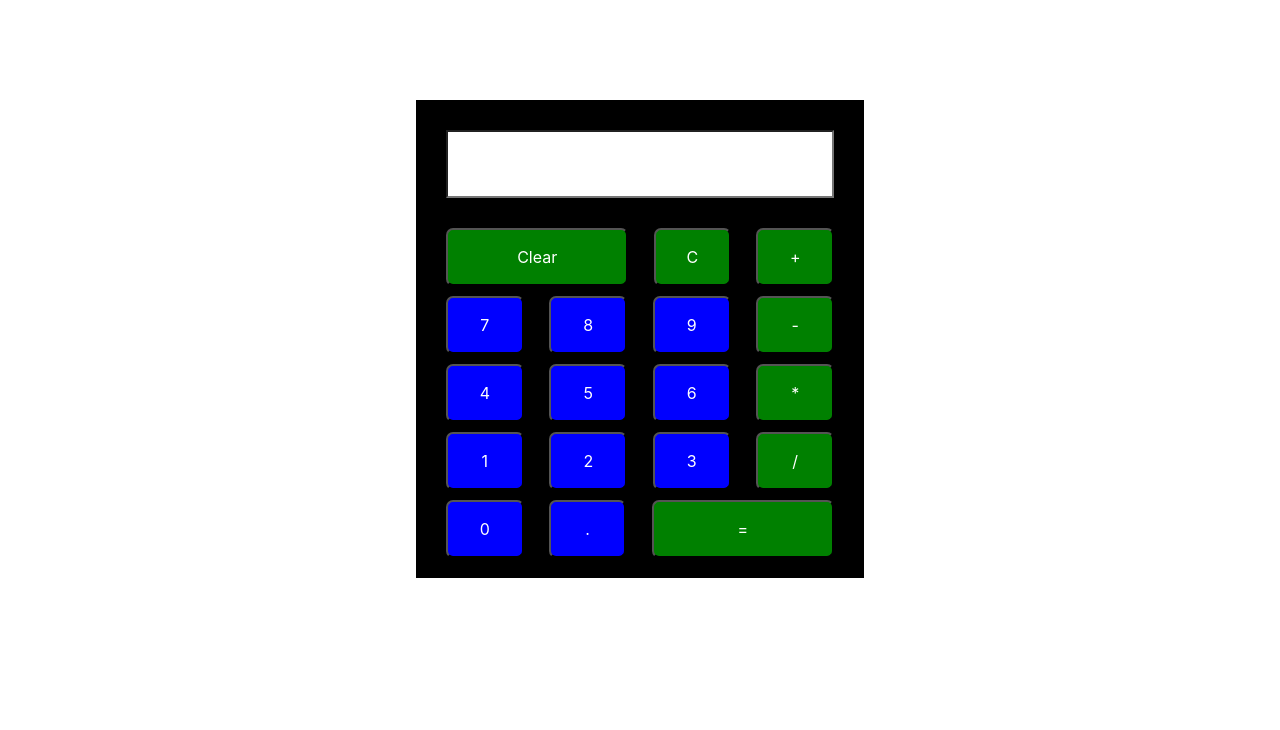
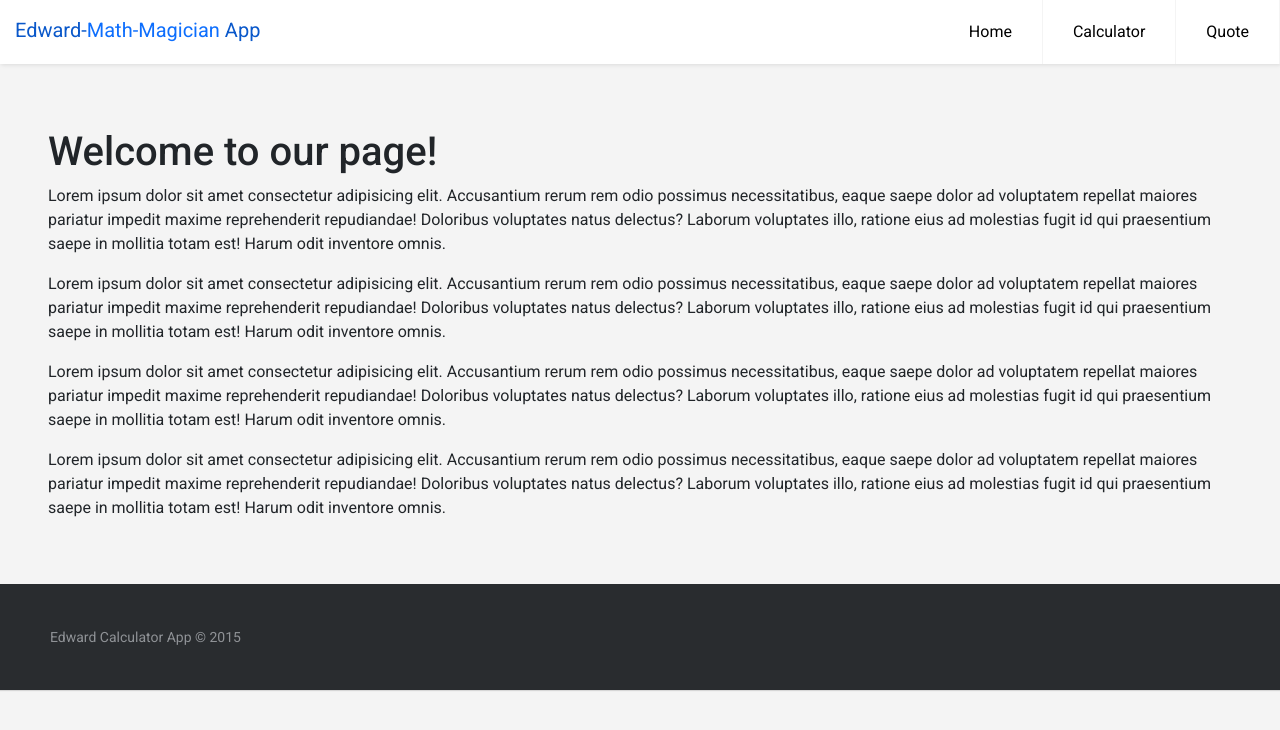
Before and after one commit to odhiambo-ed/math-magicians, a React (Create React App) app: page / in a window 1280 px wide. Shown: the top 730 px of the page. Built offline with nearby package versions, Linux system fonts and the light colour scheme.

Commit message:
Added Routes

```diff
--- a/public/index.html
+++ b/public/index.html
@@ -26,6 +26,8 @@
       integrity="sha384-MrcW6ZMFYlzcLA8Nl+NtUVF0sA7MsXsP1UyJoMp4YLEuNSfAP+JcXn/tWtIaxVXM"
       crossorigin="anonymous"
     ></script>
+
+    <link rel="stylesheet" href="https://cdn.jsdelivr.net/npm/bootstrap-icons@1.8.1/font/bootstrap-icons.css" />
     <!--
       Notice the use of %PUBLIC_URL% in the tags above.
       It will be replaced with the URL of the `public` folder during the build.
--- a/src/App.css
+++ b/src/App.css
@@ -1,4 +1,287 @@
-.App {
+@import url(https://fonts.googleapis.com/css?family=Roboto:400,500,300,700);
+
+* {
+  font-family: "Roboto", sans-serif;
+}
+
+body {
+  margin: 0;
+  font-family: Helvetica, sans-serif;
+  background-color: #f4f4f4;
+}
+
+a {
+  color: #000;
+}
+
+/* header */
+
+.header {
+  background-color: #fff;
+  box-shadow: 1px 1px 4px 0 rgba(0, 0, 0, 0.1);
+  position: fixed;
+  width: 100%;
+  z-index: 3;
+}
+
+.header ul {
+  margin: 0;
+  padding: 0;
+  list-style: none;
+  overflow: hidden;
+  background-color: #fff;
+}
+
+.header li a {
+  display: block;
+  padding: 20px 20px;
+  border-right: 1px solid #f4f4f4;
+  text-decoration: none;
+}
+
+.header .menu-btn {
+  display: none;
+}
+
+.header li a:hover,
+.header .menu-btn:hover {
+  background-color: #f4f4f4;
+}
+
+.header .logo {
+  display: block;
+  float: left;
+  font-size: 2em;
+  padding: 10px 20px;
+  text-decoration: none;
+}
+
+/* menu */
+
+.header .menu {
+  clear: both;
+  max-height: 0;
+  transition: max-height 0.2s ease-out;
+}
+
+/* menu icon */
+
+.header .menu-icon {
+  cursor: pointer;
+  display: inline-block;
+  float: right;
+  padding: 28px 20px;
+  position: relative;
+  user-select: none;
+}
+
+.header .menu-icon .navicon {
+  background: #333;
+  display: block;
+  height: 2px;
+  position: relative;
+  transition: background 0.2s ease-out;
+  width: 18px;
+}
+
+.header .menu-icon .navicon::before,
+.header .menu-icon .navicon::after {
+  background: #333;
+  content: '';
+  display: block;
+  height: 100%;
+  position: absolute;
+  transition: all 0.2s ease-out;
+  width: 100%;
+}
+
+.header .menu-icon .navicon::before {
+  top: 5px;
+}
+
+.header .menu-icon .navicon::after {
+  top: -5px;
+}
+
+/* menu btn */
+
+.header .menu-btn:checked ~ .menu {
+  max-height: 240px;
+}
+
+.header .menu-btn:checked ~ .menu-icon .navicon {
+  background: transparent;
+}
+
+.header .menu-btn:checked ~ .menu-icon .navicon::before {
+  transform: rotate(-45deg);
+}
+
+.header .menu-btn:checked ~ .menu-icon .navicon::after {
+  transform: rotate(45deg);
+}
+
+.header .menu-btn:checked ~ .menu-icon:not(.steps) .navicon::before,
+.header .menu-btn:checked ~ .menu-icon:not(.steps) .navicon::after {
+  top: 0;
+}
+
+section {
+  width: 100%;
+  display: inline-block;
+  background: #ccc;
+  height: 60vh;
+  text-align: center;
+  font-size: 22px;
+  font-weight: 700;
+  text-decoration: underline;
+}
+
+.qoute-text {
+  padding: 5em;
+  margin-bottom: 18em;
+}
+
+.qoute-text p {
+  text-align: center;
+}
+
+.footer-distributed {
+  background-color: #292c2f;
+  box-shadow: 0 1px 1px 0 rgba(0, 0, 0, 0.12);
+  box-sizing: border-box;
+  width: 100%;
+  text-align: left;
+  font: normal 16px sans-serif;
+  padding: 45px 50px;
+}
+
+.footer-distributed .footer-left p {
+  color: #8f9296;
+  font-size: 14px;
+  margin: 0;
+}
+
+/* Footer links */
+
+/* .footer-distributed p.footer-links {
+  font-size: 18px;
+  font-weight: bold;
+  color: #fff;
+  margin: 0 0 10px;
+  padding: 0;
+  transition: ease 0.25s;
+}
+
+.footer-distributed p.footer-links a {
+  display: inline-block;
+  line-height: 1.8;
+  text-decoration: none;
+  color: inherit;
+  transition: ease 0.25s;
+}
+
+.footer-distributed .footer-links a::before {
+  content: "·";
+  font-size: 20px;
+  left: 0;
+  color: #fff;
+  display: inline-block;
+  padding-right: 5px;
+}
+
+.footer-distributed .footer-links .link-1::before {
+  content: none;
+}
+
+.footer-distributed .footer-right {
+  float: right;
+  margin-top: 6px;
+  max-width: 180px;
+}
+
+.footer-distributed .footer-right a {
+  display: inline-block;
+  width: 35px;
+  height: 35px;
+  background-color: #33383b;
+  border-radius: 2px;
+  font-size: 20px;
+  color: #fff;
+  text-align: center;
+  line-height: 35px;
+  margin-left: 3px;
+  transition: all 0.25s;
+}
+
+.footer-distributed .footer-right a:hover { transform: scale(1.1); -webkit-transform: scale(1.1); }
+
+.footer-distributed p.footer-links a:hover { text-decoration: underline; } */
+
+/* Media Queries */
+
+@media (max-width: 600px) {
+  .footer-distributed .footer-left,
+  .footer-distributed .footer-right {
+    text-align: center;
+  }
+
+  .footer-distributed .footer-right {
+    float: none;
+    margin: 0 auto 20px;
+  }
+
+  .footer-distributed .footer-left p.footer-links {
+    line-height: 1.8;
+  }
+}
+
+/* 48em = 768px */
+
+@media (min-width: 48em) {
+  .header li {
+    float: left;
+  }
+
+  .header li a {
+    padding: 20px 30px;
+  }
+
+  .header .menu {
+    clear: none;
+    float: right;
+    max-height: none;
+  }
+
+  .header .menu-icon {
+    display: none;
+  }
+}
+
+.nav_bar {
+  display: flex;
+  flex-direction: row;
+  justify-content: space-between;
+}
+
+.nav-brand {
+  padding: 15px;
+}
+
+.main {
+  padding-top: 5em;
+}
+
+.calc {
+  width: 50%;
+  margin: 1em auto;
+}
+
+.home-text {
+  padding: 3em;
+}
+
+/* .App {
   text-align: center;
   justify-content: center;
-}
+} */
--- a/src/App.js
+++ b/src/App.js
@@ -1,29 +1,21 @@
-import React from 'react';
-import './App.css';
+import {
+  BrowserRouter as Router,
+  Routes,
+  Route,
+} from 'react-router-dom';
 
-import Calculator from './components/Calculator';
+import Home from './Home';
+import Calculates from './Calculates';
+import Quote from './Quote';
 
-class App extends React.Component {
-  constructor(props) {
-    super(props);
-    this.state = {};
-  }
-
-  render() {
-    return (
-      <div className="App">
-        <div
-          style={{
-            backgroundColor: 'black',
-            width: '35%',
-            margin: 'auto',
-            marginTop: 100,
-          }}
-        >
-          <Calculator />
-        </div>
-      </div>
-    );
-  }
+export default function App() {
+  return (
+    <Router>
+      <Routes>
+        <Route path="/" element={<Home />} />
+        <Route path="/calculates" element={<Calculates />} />
+        <Route path="/quote" element={<Quote />} />
+      </Routes>
+    </Router>
+  );
 }
-export default App;
--- /dev/null
+++ b/src/Calculates.js
@@ -0,0 +1,22 @@
+import React from 'react';
+import './App.css';
+import Nav from './components/Nav';
+import Calculator from './components/Calculator';
+import Footer from './components/Footer';
+
+function Calculates() {
+  return (
+    <div>
+      <Nav />
+      <div className="main">
+        <div className="calc">
+          <Calculator />
+        </div>
+      </div>
+      <Footer />
+
+    </div>
+  );
+}
+
+export default Calculates;
--- /dev/null
+++ b/src/Home.js
@@ -0,0 +1,59 @@
+import React from 'react';
+import './App.css';
+import Nav from './components/Nav';
+import Footer from './components/Footer';
+
+class Home extends React.Component {
+  constructor(props) {
+    super(props);
+    this.state = {};
+  }
+
+  render() {
+    return (
+      <div>
+        <Nav />
+        <div className="main">
+          <div className="home-text">
+            <h1>Welcome to our page!</h1>
+            <p>
+              Lorem ipsum dolor sit amet consectetur adipisicing elit.
+              Accusantium rerum rem odio possimus necessitatibus,
+              eaque saepe dolor ad voluptatem repellat maiores pariatur
+              impedit maxime reprehenderit repudiandae! Doloribus voluptates
+              natus delectus? Laborum voluptates illo, ratione eius ad molestias
+              fugit id qui praesentium saepe in mollitia totam est! Harum odit inventore omnis.
+            </p>
+            <p>
+              Lorem ipsum dolor sit amet consectetur adipisicing elit.
+              Accusantium rerum rem odio possimus necessitatibus,
+              eaque saepe dolor ad voluptatem repellat maiores pariatur
+              impedit maxime reprehenderit repudiandae! Doloribus voluptates
+              natus delectus? Laborum voluptates illo, ratione eius ad molestias
+              fugit id qui praesentium saepe in mollitia totam est! Harum odit inventore omnis.
+            </p>
+            <p>
+              Lorem ipsum dolor sit amet consectetur adipisicing elit.
+              Accusantium rerum rem odio possimus necessitatibus,
+              eaque saepe dolor ad voluptatem repellat maiores pariatur
+              impedit maxime reprehenderit repudiandae! Doloribus voluptates
+              natus delectus? Laborum voluptates illo, ratione eius ad molestias
+              fugit id qui praesentium saepe in mollitia totam est! Harum odit inventore omnis.
+            </p>
+            <p>
+              Lorem ipsum dolor sit amet consectetur adipisicing elit.
+              Accusantium rerum rem odio possimus necessitatibus,
+              eaque saepe dolor ad voluptatem repellat maiores pariatur
+              impedit maxime reprehenderit repudiandae! Doloribus voluptates
+              natus delectus? Laborum voluptates illo, ratione eius ad molestias
+              fugit id qui praesentium saepe in mollitia totam est! Harum odit inventore omnis.
+            </p>
+          </div>
+        </div>
+        <Footer />
+      </div>
+    );
+  }
+}
+
+export default Home;
--- /dev/null
+++ b/src/Quote.js
@@ -0,0 +1,27 @@
+import React from 'react';
+import './App.css';
+import Nav from './components/Nav';
+import Footer from './components/Footer';
+
+function Quote() {
+  return (
+    <div>
+      <Nav />
+      <div className="main">
+        <div className="qoute-text">
+          <p>
+            “jQuery is by far the most widely used library for JavaScript.
+            It is used on more than 50% of websites. Many frameworks, such as
+            Backbone and Twitter’s Bootstrap, are built on top of jQuery.
+            Being able to extend and write plugins for jQuery can not only save lots of time,
+            but also makes code much cleaner and easier to maintain.”
+            ― Robert Duchnik
+          </p>
+        </div>
+      </div>
+      <Footer />
+    </div>
+  );
+}
+
+export default Quote;
--- /dev/null
+++ b/src/components/Footer.js
@@ -0,0 +1,19 @@
+// import { Link } from 'react-router-dom';
+import React from 'react';
+
+function Footer() {
+  return (
+    <div>
+
+      <footer className="footer-distributed">
+
+        <div className="footer-left">
+          <p>Edward Calculator App &copy; 2015</p>
+        </div>
+
+      </footer>
+    </div>
+  );
+}
+
+export default Footer;
--- /dev/null
+++ b/src/components/Nav.js
@@ -0,0 +1,29 @@
+import { Link } from 'react-router-dom';
+
+export default function Header() {
+  return (
+    <header className="header">
+      <div className="nav_bar">
+        <Link to="/" className="navbar-brand d-none d-lg-inline-block nav-brand">
+          <i
+            className="fas fa-solid fa-clipboard-list text-primary"
+          />
+          Edward-
+          <span className="text-primary">Math-Magician </span>
+          App
+        </Link>
+        <ul className="nav_items">
+          <li>
+            <Link to="/">Home</Link>
+          </li>
+          <li>
+            <Link to="/calculates">Calculator</Link>
+          </li>
+          <li>
+            <Link to="/quote">Quote</Link>
+          </li>
+        </ul>
+      </div>
+    </header>
+  );
+}
```
Also changed, not shown: package.json (+9 -1 lines), 1 other file (tests, documents, lock files or other folders).
